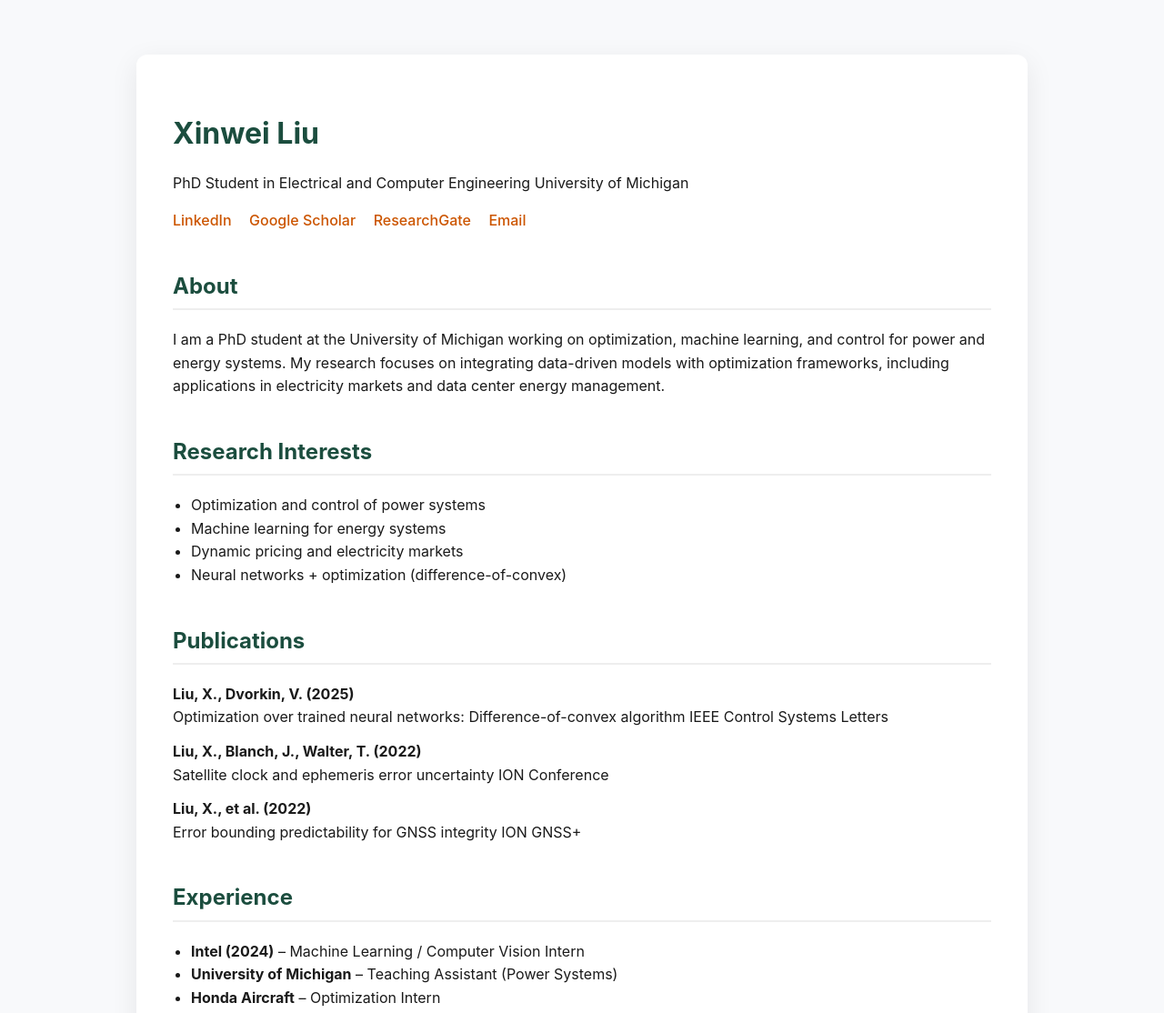
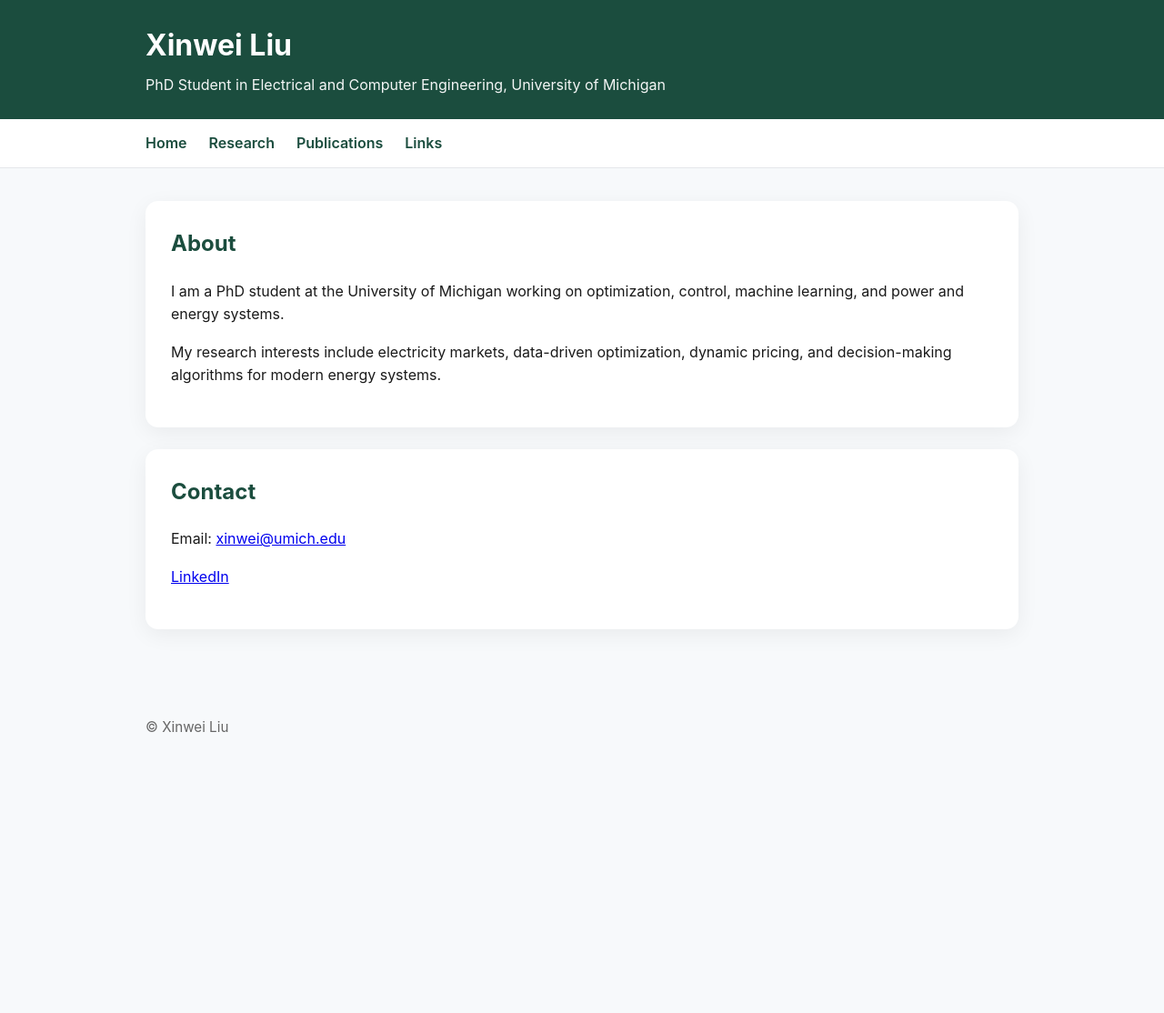
Before and after one commit to xl359/xl359.github.io, a plain HTML site: page index.html in a window 1280 px wide. Shown: the top 1114 px of the page at 91% size. After the commit the page ends 836 px from the top, so only its background shows below. Drawn offline with Linux system fonts and the light colour scheme.

Commit message:
Add files via upload

```diff
--- a/index.html
+++ b/index.html
@@ -4,145 +4,49 @@
   <meta charset="UTF-8">
   <meta name="viewport" content="width=device-width, initial-scale=1.0">
   <title>Xinwei Liu</title>
+  <link rel="stylesheet" href="style.css">
+</head>
+<body>
+  <header>
+    <div class="header-inner">
+      <h1>Xinwei Liu</h1>
+      <p>PhD Student in Electrical and Computer Engineering, University of Michigan</p>
+    </div>
+  </header>
 
-  <style>
-    body {
-      font-family: -apple-system, BlinkMacSystemFont, "Segoe UI", Roboto;
-      margin: 0;
-      background: #f8f9fb;
-      color: #1a1a1a;
-      line-height: 1.6;
-    }
+  <nav>
+    <div class="nav">
+      <a href="index.html">Home</a>
+      <a href="research.html">Research</a>
+      <a href="publications.html">Publications</a>
+      <a href="links.html">Links</a>
+    </div>
+  </nav>
 
-    .container {
-      max-width: 900px;
-      margin: 60px auto;
-      background: white;
-      padding: 40px;
-      border-radius: 12px;
-      box-shadow: 0 8px 30px rgba(0,0,0,0.08);
-    }
-
-    h1 {
-      margin-bottom: 10px;
-      color: #1b4d3e;
-    }
-
-    h2 {
-      margin-top: 40px;
-      color: #1b4d3e;
-      border-bottom: 2px solid #eee;
-      padding-bottom: 5px;
-    }
-
-    .links a {
-      margin-right: 15px;
-      color: #cc5500;
-      text-decoration: none;
-      font-weight: 500;
-    }
-
-    .links a:hover {
-      text-decoration: underline;
-    }
-
-    ul {
-      padding-left: 20px;
-    }
-
-    .paper {
-      margin-bottom: 12px;
-    }
-
-    .section {
-      margin-top: 30px;
-    }
-  </style>
-</head>
-
-<body>
-  <div class="container">
-
-    <h1>Xinwei Liu</h1>
-    <p>
-      PhD Student in Electrical and Computer Engineering
-      University of Michigan
-    </p>
-
-    <div class="links">
-      <a href="https://linkedin.com/in/xinwei-liu-632373136">LinkedIn</a>
-      <a href="#">Google Scholar</a>
-      <a href="#">ResearchGate</a>
-      <a href="mailto:xinwei@umich.edu">Email</a>
-    </div>
-
-    <div class="section">
+  <main class="container">
+    <section class="card">
       <h2>About</h2>
       <p>
         I am a PhD student at the University of Michigan working on optimization,
-        machine learning, and control for power and energy systems.
-        My research focuses on integrating data-driven models with optimization
-        frameworks, including applications in electricity markets and data center
-        energy management.
+        control, machine learning, and power and energy systems.
       </p>
-    </div>
+      <p>
+        My research interests include electricity markets, data-driven optimization,
+        dynamic pricing, and decision-making algorithms for modern energy systems.
+      </p>
+    </section>
 
-    <div class="section">
-      <h2>Research Interests</h2>
-      <ul>
-        <li>Optimization and control of power systems</li>
-        <li>Machine learning for energy systems</li>
-        <li>Dynamic pricing and electricity markets</li>
-        <li>Neural networks + optimization (difference-of-convex)</li>
-      </ul>
-    </div>
+    <section class="card">
+      <h2>Contact</h2>
+      <p>Email: <a href="mailto:xinwei@umich.edu">xinwei@umich.edu</a></p>
+      <p>
+        <a href="https://linkedin.com/in/xinwei-liu-632373136" target="_blank" rel="noopener noreferrer">LinkedIn</a>
+      </p>
+    </section>
+  </main>
 
-    <div class="section">
-      <h2>Publications</h2>
-
-      <div class="paper">
-        <b>Liu, X., Dvorkin, V. (2025)</b><br>
-        Optimization over trained neural networks: Difference-of-convex algorithm
-        IEEE Control Systems Letters
-      </div>
-
-      <div class="paper">
-        <b>Liu, X., Blanch, J., Walter, T. (2022)</b><br>
-        Satellite clock and ephemeris error uncertainty
-        ION Conference
-      </div>
-
-      <div class="paper">
-        <b>Liu, X., et al. (2022)</b><br>
-        Error bounding predictability for GNSS integrity
-        ION GNSS+
-      </div>
-
-    </div>
-
-    <div class="section">
-      <h2>Experience</h2>
-
-      <ul>
-        <li><b>Intel (2024)</b> – Machine Learning / Computer Vision Intern</li>
-        <li><b>University of Michigan</b> – Teaching Assistant (Power Systems)</li>
-        <li><b>Honda Aircraft</b> – Optimization Intern</li>
-      </ul>
-
-    </div>
-
-    <div class="section">
-      <h2>Projects</h2>
-
-      <ul>
-        <li>Online electricity market via primal-dual dynamics</li>
-        <li>Bayesian neural networks via convex optimization</li>
-        <li>Neural network pruning with optimization</li>
-        <li>BERT model extensions</li>
-      </ul>
-
-    </div>
-
-  </div>
+  <footer>
+    © Xinwei Liu
+  </footer>
 </body>
 </html>
--- /dev/null
+++ b/style.css
@@ -0,0 +1,93 @@
+body {
+  font-family: -apple-system, BlinkMacSystemFont, "Segoe UI", Roboto, Arial, sans-serif;
+  margin: 0;
+  background: #f7f9fb;
+  color: #1a1a1a;
+  line-height: 1.6;
+}
+
+header {
+  background: #1b4d3e;
+  color: white;
+  padding: 24px 0;
+}
+
+.header-inner,
+.container,
+.nav {
+  max-width: 960px;
+  margin: 0 auto;
+  padding: 0 24px;
+}
+
+header h1 {
+  margin: 0;
+  font-size: 2rem;
+}
+
+header p {
+  margin: 6px 0 0 0;
+  opacity: 0.95;
+}
+
+nav {
+  background: white;
+  border-bottom: 1px solid #e5e7eb;
+}
+
+.nav {
+  display: flex;
+  gap: 24px;
+  padding-top: 14px;
+  padding-bottom: 14px;
+  flex-wrap: wrap;
+}
+
+.nav a {
+  text-decoration: none;
+  color: #1b4d3e;
+  font-weight: 600;
+}
+
+.nav a:hover {
+  text-decoration: underline;
+}
+
+.container {
+  padding-top: 36px;
+  padding-bottom: 48px;
+}
+
+.card {
+  background: white;
+  border-radius: 14px;
+  padding: 28px;
+  box-shadow: 0 6px 24px rgba(0,0,0,0.06);
+  margin-bottom: 24px;
+}
+
+h2 {
+  color: #1b4d3e;
+  margin-top: 0;
+}
+
+ul {
+  padding-left: 20px;
+}
+
+.link-list a {
+  color: #cc5500;
+  text-decoration: none;
+}
+
+.link-list a:hover {
+  text-decoration: underline;
+}
+
+footer {
+  max-width: 960px;
+  margin: 0 auto;
+  padding: 24px;
+  color: #666;
+  font-size: 0.95rem;
+}
```
Also changed, not shown: links.html (added, +51 -0 lines), publications.html (added, +50 -0 lines), research.html (added, +51 -0 lines).
